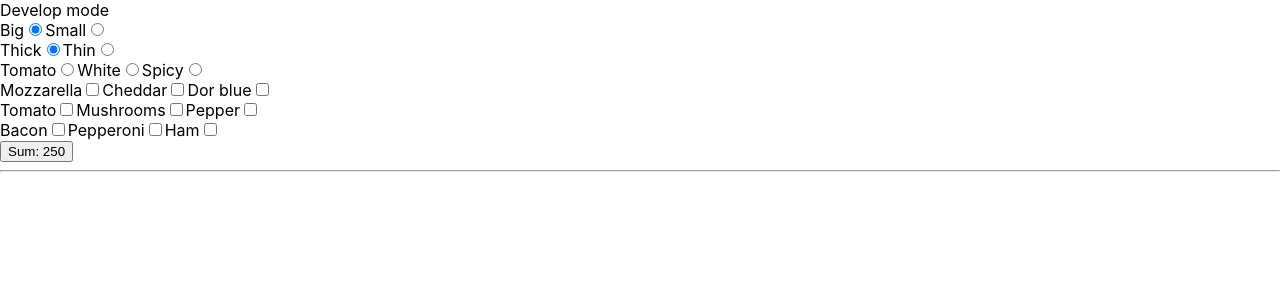
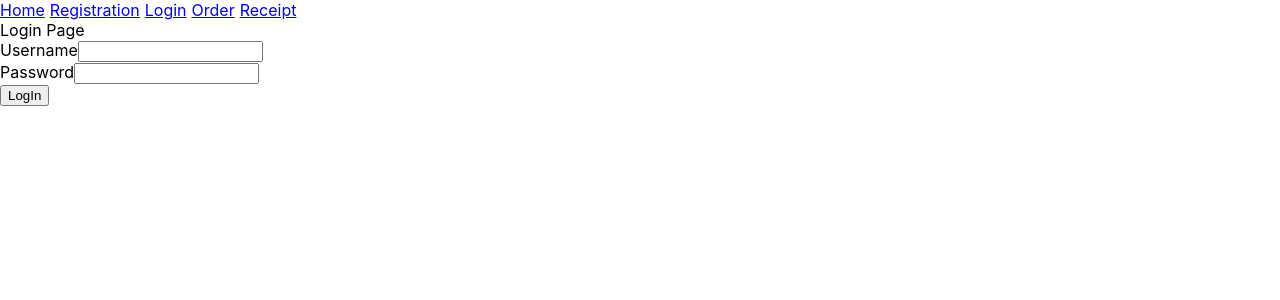
Before and after one commit to iRootPro/pizza, a React (Create React App) app: page /login in a window 1280 px wide. Shown: the top 300 px of the page. Built offline with nearby package versions, Linux system fonts and the light colour scheme.

Commit message:
add test for route

```diff
--- a/package.json
+++ b/package.json
@@ -10,10 +10,13 @@
     "@types/node": "^12.0.0",
     "@types/react": "^17.0.0",
     "@types/react-dom": "^17.0.0",
+    "@types/react-router-dom": "^5.1.7",
     "@types/uuid": "^8.3.0",
     "commitizen": "^4.2.3",
+    "history": "^5.0.0",
     "react": "^17.0.2",
     "react-dom": "^17.0.2",
+    "react-router-dom": "^5.2.0",
     "react-scripts": "4.0.3",
     "typescript": "^4.1.2",
     "uuid": "^8.3.2",
--- a/src/App.tsx
+++ b/src/App.tsx
@@ -1,15 +1,39 @@
 import React from 'react';
+import {Route, Switch} from 'react-router-dom';
 import PizzaConstructor from "./PizzaConstructor";
+import RegistrationPage from "./RegistrationPage";
+import LoginPage from "./LoginPage";
+import ReceiptPage from "./ReceiptPage";
+import OrderPage from "./OrderPage";
+import NavBar from "./NavBar";
+import PageNotFound from "./PageNotFound";
 
 
 const App = () => {
     return (
-        <>
-            Develop mode
-            <div>
-                <PizzaConstructor/>
-            </div>
-        </>
+        <div>
+            <NavBar/>
+            <Switch>
+                <Route exact path='/'>
+                    <PizzaConstructor/>
+                </Route>
+                <Route path='/registration'>
+                    <RegistrationPage/>
+                </Route>
+                <Route path='/login'>
+                    <LoginPage/>
+                </Route>
+                <Route path='/receipt'>
+                    <ReceiptPage/>
+                </Route>
+                <Route path='/order'>
+                    <OrderPage/>
+                </Route>
+                <Route>
+                    <PageNotFound/>
+                </Route>
+            </Switch>
+        </div>
     );
 };
 
--- /dev/null
+++ b/src/LoginPage.tsx
@@ -0,0 +1,43 @@
+import React, {FormEvent, useState} from 'react';
+
+const LoginPage = () => {
+    const [username, setUsername] = useState<string>()
+    const [password, setPassword] = useState<string>()
+
+    const handleInputUsername = (event: React.FormEvent<HTMLInputElement>) => {
+        setUsername(event.currentTarget.value)
+    }
+
+    const handleInputPassword = (event: React.FormEvent<HTMLInputElement>) => {
+        setPassword(event.currentTarget.value)
+    }
+
+    const handleSubmit = (event: React.FormEvent) => {
+        event.preventDefault()
+        alert('Login')
+    }
+
+    return (
+        <div>
+            Login Page
+            <form onSubmit={handleSubmit}>
+                <div>
+                    <label>
+                        Username
+                        <input type="text" value={username} onChange={handleInputUsername}/>
+                    </label>
+                </div>
+                <div>
+                    <label>Password
+                        <input type="password" value={password} onChange={handleInputPassword}/>
+                    </label>
+                </div>
+                <div>
+                    <button>LogIn</button>
+                </div>
+            </form>
+        </div>
+    );
+};
+
+export default LoginPage;
--- /dev/null
+++ b/src/NavBar/index.tsx
@@ -0,0 +1,17 @@
+import React from 'react';
+import {Link} from "react-router-dom";
+import styles from './styles.module.css'
+
+const NavBar = () => {
+    return (
+        <nav>
+            <Link to='/' className={styles.link}>Home</Link>
+            <Link to='/registration' className={styles.link}>Registration</Link>
+            <Link to='/login' className={styles.link}>Login</Link>
+            <Link to='/order' className={styles.link}>Order</Link>
+            <Link to='/receipt' className={styles.link}>Receipt</Link>
+        </nav>
+    );
+};
+
+export default NavBar;
--- /dev/null
+++ b/src/NavBar/styles.module.css
@@ -0,0 +1,3 @@
+.link {
+    margin-right: 5px;
+}
--- /dev/null
+++ b/src/OrderPage.tsx
@@ -0,0 +1,11 @@
+import React from 'react';
+
+const OrderPage = () => {
+    return (
+        <div>
+            Order Page
+        </div>
+    );
+};
+
+export default OrderPage;
--- /dev/null
+++ b/src/PageNotFound.tsx
@@ -0,0 +1,11 @@
+import React from 'react';
+
+const PageNotFound = () => {
+    return (
+        <div>
+            404 Page Not Found
+        </div>
+    );
+};
+
+export default PageNotFound;
--- /dev/null
+++ b/src/ReceiptPage.tsx
@@ -0,0 +1,11 @@
+import React from 'react';
+
+const ReceiptPage = () => {
+    return (
+        <div>
+            Receipt Page
+        </div>
+    );
+};
+
+export default ReceiptPage;
--- /dev/null
+++ b/src/RegistrationPage.tsx
@@ -0,0 +1,44 @@
+import React, {ChangeEventHandler, FormEvent, useState} from 'react';
+
+const RegistrationPage = () => {
+    const [username, setUsername] = useState<string>()
+    const [password, setPassword] = useState<string>()
+
+    const handleInputUsername = (event: React.FormEvent<HTMLInputElement>) => {
+        setUsername(event.currentTarget.value)
+    }
+
+    const handleInputPassword = (event: React.FormEvent<HTMLInputElement>) => {
+        setPassword(event.currentTarget.value)
+    }
+
+    const handleSubmit = (event: FormEvent) => {
+        event.preventDefault()
+        alert('Registration')
+    }
+
+    return (
+        <div>
+            Registration Page
+            <form onSubmit={handleSubmit}>
+                <div>
+                    <label>Username
+                        <input type="text" value={username} onChange={handleInputUsername}/>
+                    </label>
+                </div>
+                <div>
+                    <label>Password
+                        <input type="password" value={password} onChange={handleInputPassword}/>
+                    </label>
+                </div>
+                <div>
+                    <button>Registration</button>
+                </div>
+
+
+            </form>
+        </div>
+    );
+};
+
+export default RegistrationPage;
--- a/src/index.tsx
+++ b/src/index.tsx
@@ -3,12 +3,15 @@ import ReactDOM from 'react-dom';
 import './index.css';
 import App from './App';
 import reportWebVitals from './reportWebVitals';
+import {BrowserRouter} from "react-router-dom";
 
 ReactDOM.render(
-  <React.StrictMode>
-    <App />
-  </React.StrictMode>,
-  document.getElementById('root')
+    <React.StrictMode>
+        <BrowserRouter>
+            <App/>
+        </BrowserRouter>
+    </React.StrictMode>,
+    document.getElementById('root')
 );
 
 // If you want to start measuring performance in your app, pass a function
```
Also changed, not shown: 2 other files (tests, documents, lock files or other folders).
